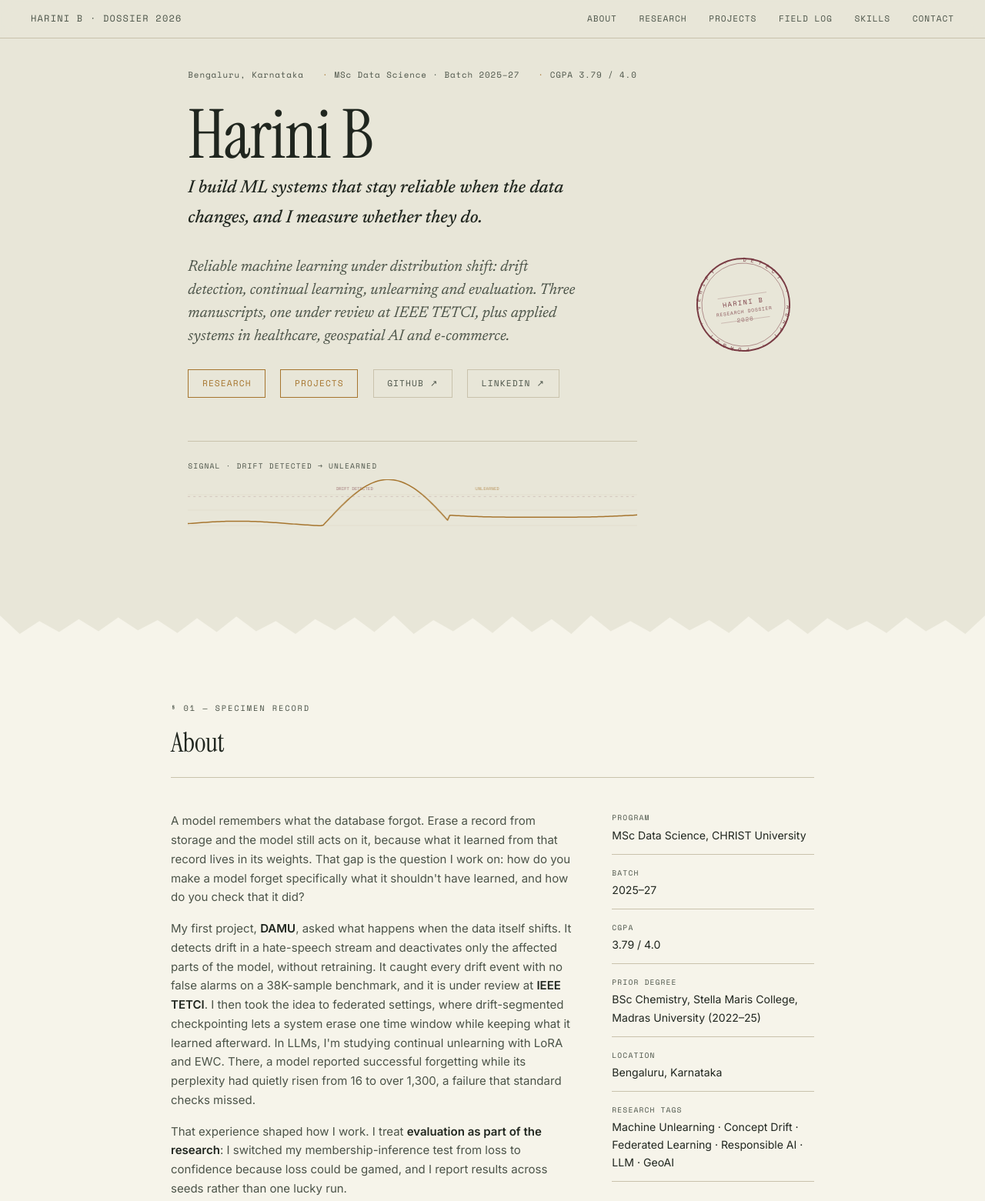
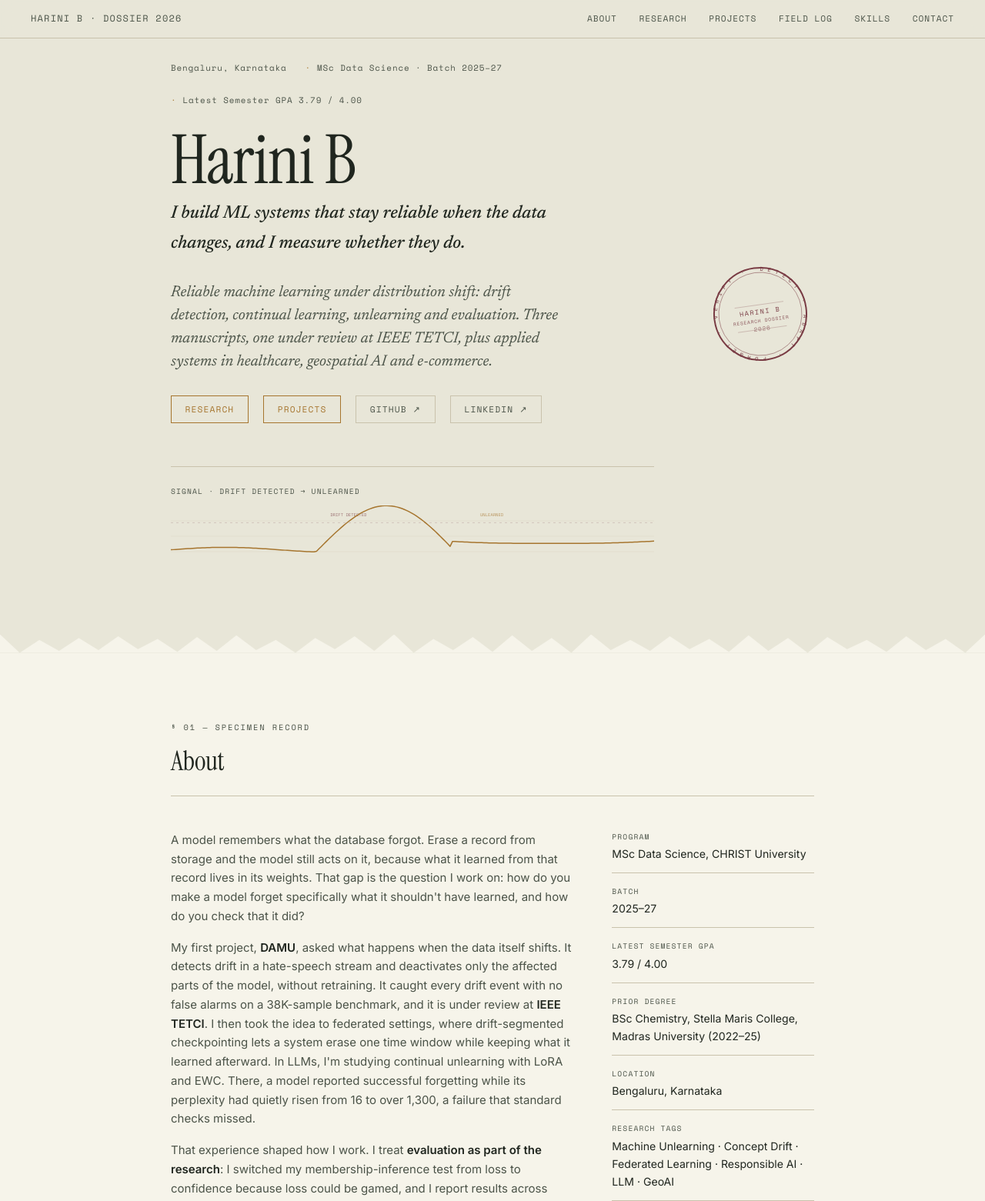
Before and after one commit to harinids/portfolio-, a plain HTML site: page index.html in a window 1280 px wide. Shown: the top 1561 px of the page at 77% size. Drawn offline with nearby package versions, Linux system fonts and the light colour scheme.

Commit message:
Add files via upload

```diff
--- a/index.html
+++ b/index.html
@@ -440,7 +440,7 @@
         <div class="hero-meta">
           <span>Bengaluru, Karnataka</span>
           <span>MSc Data Science · Batch 2025–27</span>
-          <span>CGPA 3.79 / 4.0</span>
+          <span>Latest Semester GPA 3.79 / 4.00</span>
         </div>
 
         <h1 class="display">Harini B</h1>
@@ -536,8 +536,8 @@
           <span class="field-val">2025–27</span>
         </div>
         <div class="field-row">
-          <span class="field-key">CGPA</span>
-          <span class="field-val">3.79 / 4.0</span>
+          <span class="field-key">Latest Semester GPA</span>
+          <span class="field-val">3.79 / 4.00</span>
         </div>
         <div class="field-row">
           <span class="field-key">Prior Degree</span>
```
